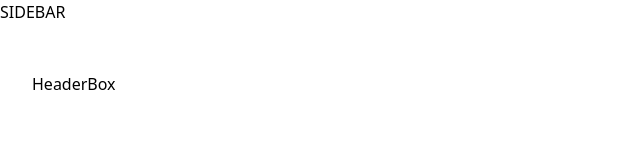
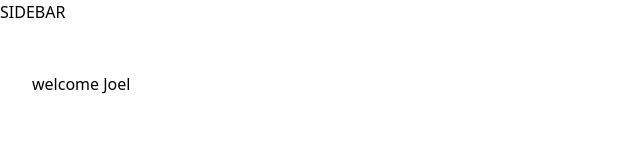
Before and after one commit to Jeoml/Banking-Website-with-Finance-Management, a Next.js app: page / in a window 1280 px wide. Shown: the top 162 px of the page, without its empty margins (0-640 px from the left). Built offline with nearby package versions, Linux system fonts and the light colour scheme.

Commit message:
add HeaderBox

```diff
--- a/app/(root)/page.tsx
+++ b/app/(root)/page.tsx
@@ -2,11 +2,17 @@ import HeaderBox from '@/components/ui/HeaderBox'
 import React from 'react'
 
 const Home = () => {
+    const loggedIn = { firstName: ' Joel'};
     return (
         <section className="home">
             <div className="home-content">
                 <header className="home-header">
-                    <HeaderBox />
+                    <HeaderBox
+                        type = "greeting"
+                        title = "welcome"
+                        user = {loggedIn?.firstName || 'Guest'}
+                        subtext = "Access and manage your account and transactions efficiently."
+                    />
                 </header>
             </div>
         </section>
--- a/components/ui/HeaderBox.tsx
+++ b/components/ui/HeaderBox.tsx
@@ -1,8 +1,15 @@
 import React from 'react'
 
-const HeaderBox = () => {
+const HeaderBox = ({type = "title", title, subtext, user}: HeaderBoxProps) => {
   return (
-    <div>HeaderBox</div>
+    <div className="header-box">
+        <h1 className="hader-box-title">
+            {title}
+            {type === 'greeting' && (
+                <span>{user}</span>
+            )}
+        </h1>
+    </div>
   )
 }
 
```
